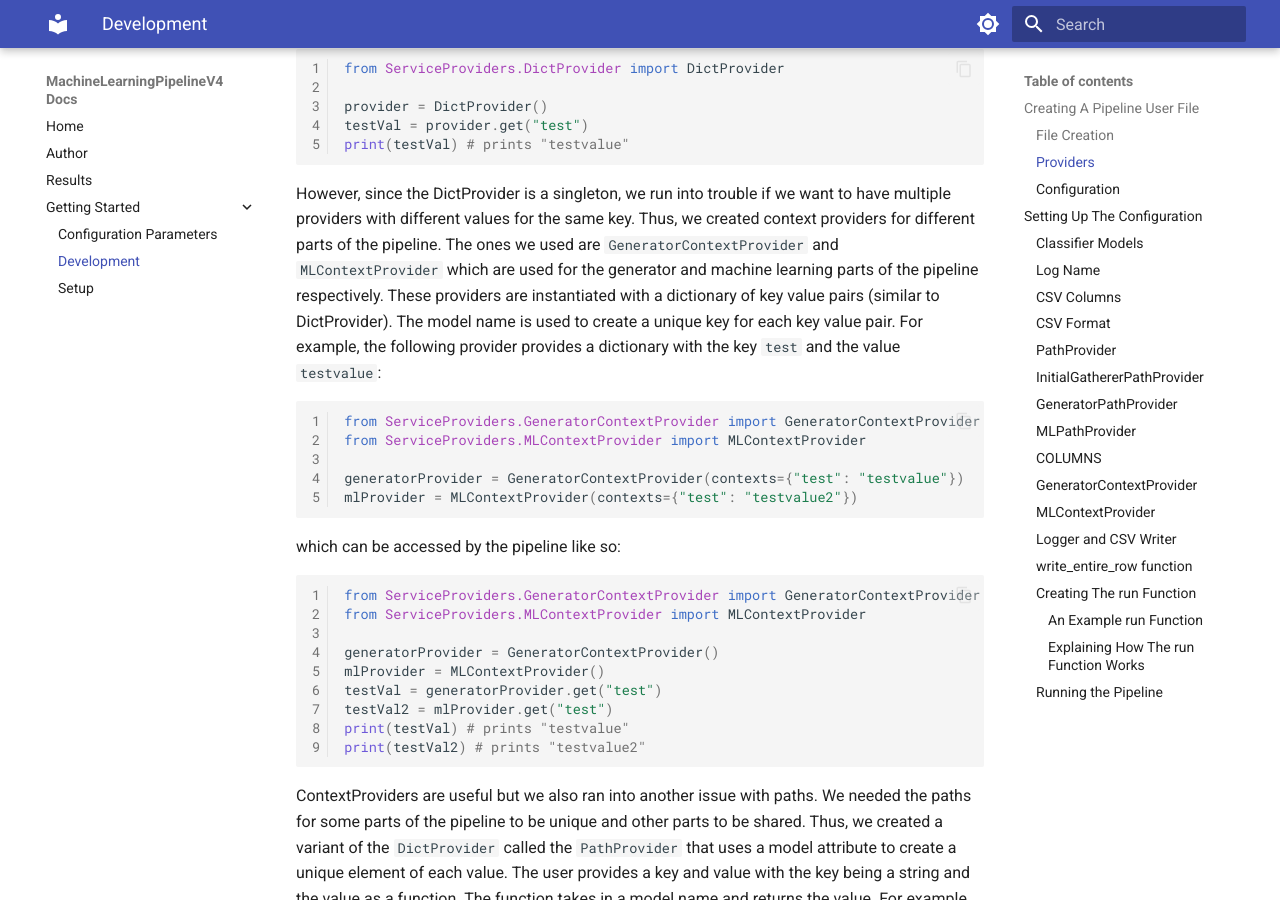
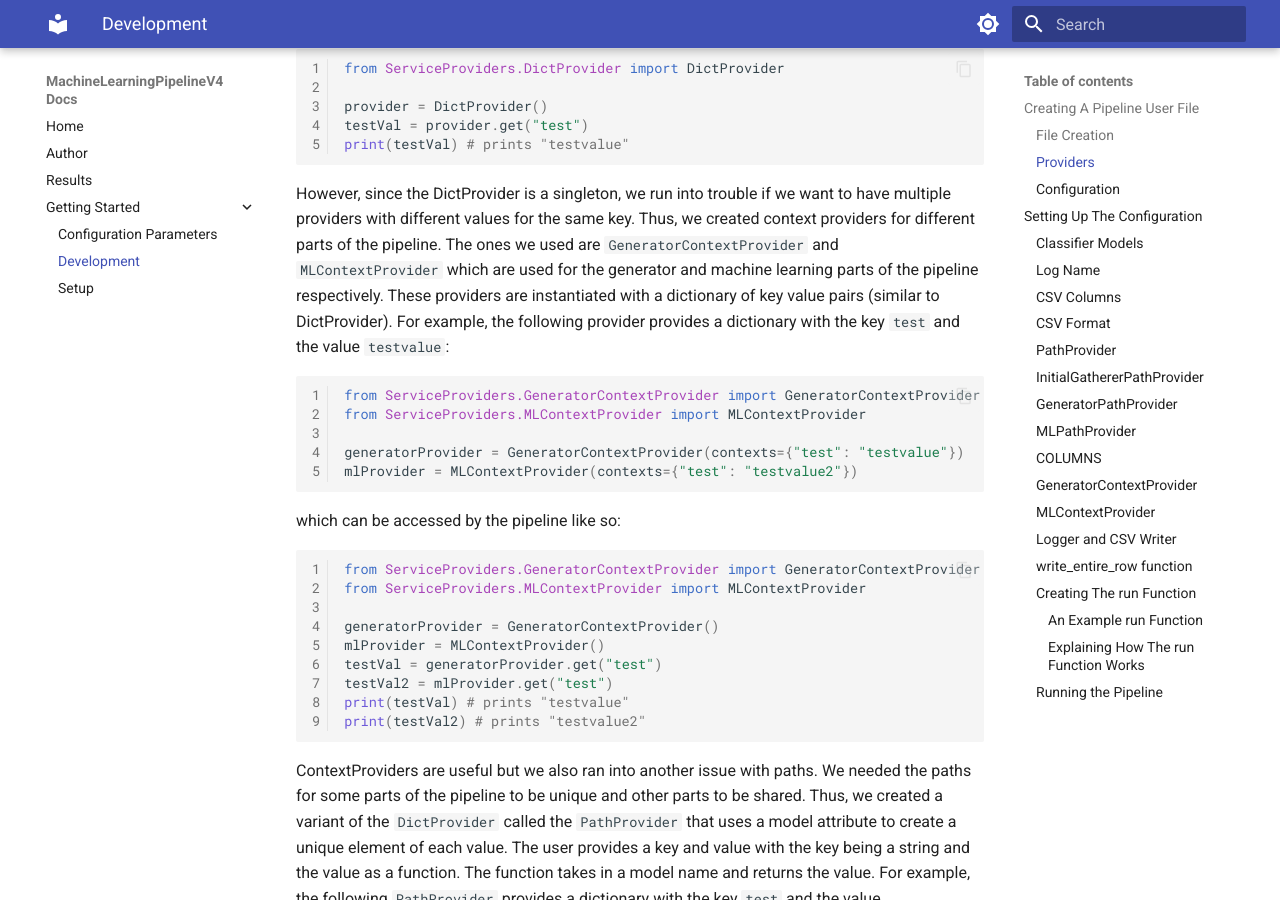
Before and after one commit to aaron777collins/ConnectedDrivingPipelineV4, an MkDocs documentation site: the page built from docs/Getting Started/development.md, in a window 1280 px wide and 900 px high, scrolled down 1216 px. Built offline with MkDocs 1.6.1 and Material for MkDocs 9.7.7, drawn with Linux system fonts in a browser that asks for light colours.

Commit message:
removed incorrect info in the development page

````diff
--- a/docs/Getting Started/development.md
+++ b/docs/Getting Started/development.md
@@ -37,7 +37,7 @@ testVal = provider.get("test")
 print(testVal) # prints "testvalue"
 ```
 
-However, since the DictProvider is a singleton, we run into trouble if we want to have multiple providers with different values for the same key. Thus, we created context providers for different parts of the pipeline. The ones we used are `GeneratorContextProvider` and `MLContextProvider` which are used for the generator and machine learning parts of the pipeline respectively. These providers are instantiated with a dictionary of key value pairs (similar to DictProvider). The model name is used to create a unique key for each key value pair. For example, the following provider provides a dictionary with the key `test` and the value `testvalue`:
+However, since the DictProvider is a singleton, we run into trouble if we want to have multiple providers with different values for the same key. Thus, we created context providers for different parts of the pipeline. The ones we used are `GeneratorContextProvider` and `MLContextProvider` which are used for the generator and machine learning parts of the pipeline respectively. These providers are instantiated with a dictionary of key value pairs (similar to DictProvider). For example, the following provider provides a dictionary with the key `test` and the value `testvalue`:
 
 ```python linenums="1"
 from ServiceProviders.GeneratorContextProvider import GeneratorContextProvider
````
